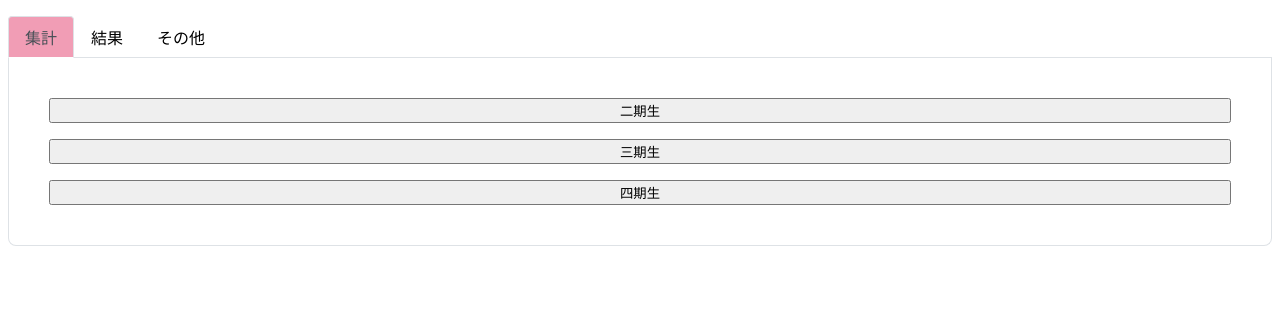
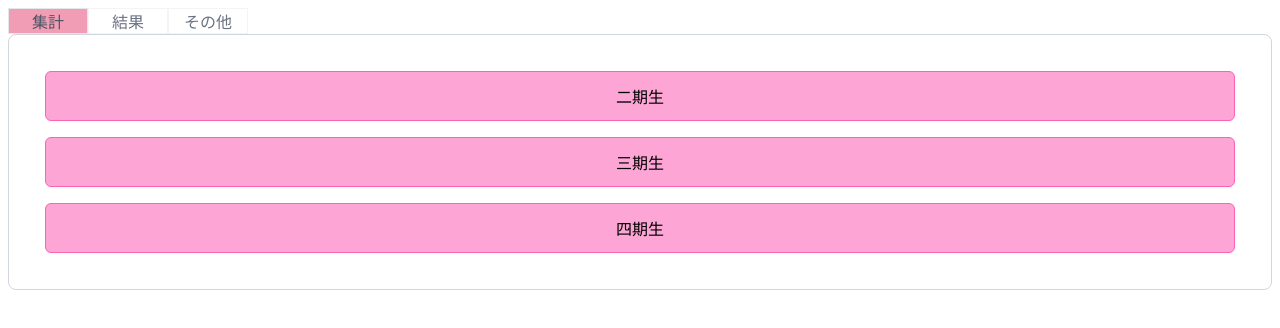
Before and after one commit to akazs/karasu, a SvelteKit app: page / in a window 1280 px wide. Shown: the top 328 px of the page. Built offline with nearby package versions, Linux system fonts and the light colour scheme.

Commit message:
CSS & cosmetic

```diff
--- a/src/app.css
+++ b/src/app.css
@@ -1,11 +1,5 @@
 @import 'tailwindcss';
 
 html {
-  margin: 2em;
+  @apply m-2 md:m-8
 }
-
-button {
-  padding: 10px 20px;
-  border-radius: 10px;
-  cursor: pointer;
-}
--- a/src/routes/+page.svelte
+++ b/src/routes/+page.svelte
@@ -1,8 +1,8 @@
 <script>
   import { SvelteMap } from 'svelte/reactivity';
-  import Sorter from './Sorter.svelte';
-  import Table from './Table.svelte';
-  import Utils from './Utils.svelte';
+  import Sorter from './sorter.svelte';
+  import Table from './table.svelte';
+  import Utils from './utils.svelte';
 
   let sortedPhotos = new SvelteMap();
 
@@ -30,9 +30,7 @@
 <ul>
   {#each tabs as tab (tab.name)}
     <li class={activeTab == tab.name ? 'active' : ''}>
-      <!-- svelte-ignore a11y_click_events_have_key_events -->
-      <!-- svelte-ignore a11y_no_static_element_interactions -->
-      <span onclick={handleClick(tab.name)}>{tab.name}</span>
+      <button class="tab" onclick={handleClick(tab.name)}>{tab.name}</button>
     </li>
   {/each}
 </ul>
@@ -40,50 +38,12 @@
 {#each tabs as tab (tab.name)}
   {#if activeTab == tab.name}
     {@const Component = tab.component}
-    <div class="box">
+    <div class="box p-4 md:p-9">
       <Component sortedPhotos={tab.props} />
     </div>
   {/if}
 {/each}
 
 <style>
-  .box {
-    margin-bottom: 10px;
-    padding: 40px;
-    border: 1px solid #dee2e6;
-    border-radius: 0 0 0.5rem 0.5rem;
-    border-top: 0;
-  }
-
-  ul {
-    display: flex;
-    flex-wrap: wrap;
-    padding-left: 0;
-    margin-bottom: 0;
-    list-style: none;
-    border-bottom: 1px solid #dee2e6;
-  }
-
-  li {
-    margin-bottom: -1px;
-  }
-
-  span {
-    border: 1px solid transparent;
-    border-top-left-radius: 0.25rem;
-    border-top-right-radius: 0.25rem;
-    display: block;
-    padding: 0.5rem 1rem;
-    cursor: pointer;
-  }
-
-  span:hover {
-    border-color: #e9ecef #e9ecef #dee2e6;
-  }
-
-  li.active > span {
-    color: #495057;
-    background-color: #f19db5;
-    border-color: #dee2e6 #dee2e6 #fff;
-  }
+  @import './tabs.css';
 </style>
--- a/src/routes/Table.svelte
+++ /dev/null
@@ -1,60 +0,0 @@
-<script>
-  import { structured_members, cuts } from './Defaults.svelte';
-  let { sortedPhotos } = $props();
-</script>
-
-<table>
-  <thead class="bg-rose-100">
-    <tr>
-      <th scope="col">メンバー</th>
-      {#each cuts as cut (cut)}
-        <th scope="col" style="text-align: center">{cut}</th>
-      {/each}
-    </tr>
-  </thead>
-  <tbody>
-    {#each structured_members as generation (generation.name)}
-      {#if generation.enabled}
-        {#each generation.members as member (member)}
-          <tr>
-            <th scope="row">{member}</th>
-            <!-- eslint-disable-next-line -->
-            {#each sortedPhotos.get(member) || [0, 0, 0, 0] as cut}
-              <td>{cut}</td>
-            {/each}
-          </tr>
-        {/each}
-      {/if}
-    {/each}
-  </tbody>
-</table>
-
-<style>
-  table {
-    border-collapse: collapse;
-    border: 2px solid rgb(140 140 140);
-    font-family: sans-serif;
-    font-size: 1rem;
-    letter-spacing: 1px;
-  }
-
-  th,
-  td {
-    border: 1px solid rgb(160 160 160);
-    padding: 8px 10px;
-  }
-
-  td {
-    text-align: center;
-    font-weight: bold;
-    width: 20%;
-  }
-
-  th {
-    text-align: left;
-  }
-
-  tbody > tr:nth-of-type(even) {
-    background-color: rgb(237 238 242);
-  }
-</style>
--- a/src/routes/Tabs.svelte
+++ /dev/null
@@ -1,62 +0,0 @@
-<script>
-  export let tabs = [];
-  export let activeTab = '';
-
-  const handleClick = (tabName) => () => (activeTab = tabName);
-</script>
-
-<ul>
-  {#each tabs as tab (tab.name)}
-    <li class={activeTab === tab.name ? 'active' : ''}>
-      <button onclick={handleClick(tab.name)}>{tab.name}</button>
-    </li>
-  {/each}
-</ul>
-
-{#each tabs as tab (tab.name)}
-  {#if activeTab == tab.name}
-    <div class="box">
-      <svelte:component this={tab.component} />
-    </div>
-  {/if}
-{/each}
-
-<style>
-  .box {
-    margin-bottom: 10px;
-    padding: 40px;
-    border: 1px solid #dee2e6;
-    border-radius: 0 0 0.5rem 0.5rem;
-    border-top: 0;
-  }
-  ul {
-    display: flex;
-    flex-wrap: wrap;
-    padding-left: 0;
-    margin-bottom: 0;
-    list-style: none;
-    border-bottom: 1px solid #dee2e6;
-  }
-  li {
-    margin-bottom: -1px;
-  }
-
-  button {
-    border: 1px solid transparent;
-    border-top-left-radius: 0.25rem;
-    border-top-right-radius: 0.25rem;
-    display: block;
-    padding: 0.5rem 1rem;
-    cursor: pointer;
-  }
-
-  button:hover {
-    border-color: #e9ecef #e9ecef #dee2e6;
-  }
-
-  li.active > button {
-    color: #495057;
-    background-color: #fff;
-    border-color: #dee2e6 #dee2e6 #fff;
-  }
-</style>
--- /dev/null
+++ b/src/routes/buttons.css
@@ -0,0 +1,17 @@
+@import 'tailwindcss';
+
+button {
+  @apply text-shadow-black py-2 md:py-3 px-4 rounded-md break-keep
+}
+
+.btn-pink {
+  @apply bg-pink-300 hover:bg-pink-400 border border-pink-400
+}
+
+.btn-pink-focus-active {
+  @apply focus:outline-2 focus:outline-offset-2 focus:outline-pink-300 active:bg-pink-500
+}
+
+.btn-indigo {
+  @apply bg-indigo-200 hover:bg-indigo-300 border border-pink-300
+}
--- a/src/routes/Sorter.svelte
+++ b/src/routes/sorter.svelte
@@ -1,5 +1,5 @@
 <script>
-  import { structured_members, cuts } from './Defaults.svelte';
+  import { structured_members, cuts } from './defaults.svelte';
   let { sortedPhotos } = $props();
 
   let currentState = $state(0);
@@ -14,11 +14,11 @@
 </script>
 
 {#if currentState % 3 == 0}
-  <div id="generation-buttons">
+  <div class="grid gap-2 md:gap-4">
     {#each structured_members as generation (generation.name)}
       {#if generation.enabled}
         <button
-          class="bg-pink-300"
+          class="btn-pink"
           aria-label={generation.name}
           onclick={() => {
             selectedGeneration = generation.name;
@@ -31,12 +31,12 @@
 {/if}
 
 {#if currentState % 3 == 1}
-  <div id="member-buttons">
+  <div class="grid grid-cols-2 md:grid-cols-6 gap-2 md:gap-4">
     {#each structured_members as generation (generation.name)}
       {#if generation.name == selectedGeneration}
         {#each generation.members as member (member)}
           <button
-            class="bg-pink-300"
+            class="btn-pink"
             aria-label={member}
             onclick={() => {
               selectedMember = member;
@@ -48,7 +48,7 @@
     {/each}
     {#if !oneGenerationMode}
       <button
-        class="bg-indigo-200"
+        class="btn-indigo"
         aria-label="back"
         onclick={() => {
           currentState -= 1;
@@ -59,10 +59,10 @@
 {/if}
 
 {#if currentState % 3 == 2}
-  <div id="cut-buttons">
+  <div class="grid gap-2 md:gap-4">
     {#each cuts as cut, i (cut)}
       <button
-        class="bg-pink-300"
+        class="btn-pink"
         aria-label={cut}
         onclick={() => {
           let data = $state([0, 0, 0, 0]);
@@ -76,7 +76,7 @@
       >
     {/each}
     <button
-      class="bg-indigo-200"
+      class="btn-indigo"
       aria-label="back"
       onclick={() => {
         currentState -= 1;
@@ -86,27 +86,5 @@
 {/if}
 
 <style>
-  #member-buttons {
-    display: grid;
-    grid-gap: 1em;
-    grid-template-columns: repeat(6, 1fr);
-  }
-
-  @media (max-width: 1000px) {
-    #member-buttons {
-      grid-template-columns: repeat(2, 1fr);
-    }
-  }
-
-  #cut-buttons,
-  #generation-buttons {
-    display: grid;
-    grid-gap: 1em;
-  }
-  /*
-  button {
-    padding: 10px 20px;
-    border-radius: 10px;
-    cursor: pointer;
-  } */
+  @import './buttons.css';
 </style>
--- /dev/null
+++ b/src/routes/table.css
@@ -0,0 +1,21 @@
+@import 'tailwindcss';
+
+td {
+    @apply text-center font-bold border border-solid py-1 md:py-2 px-3
+}
+
+th {
+    @apply text-center font-bold border border-solid
+}
+
+.th-row {
+    @apply py-1 md:py-2 px-3
+}
+
+.th-col {
+    @apply h-15 py-1 px-0
+}
+
+td {
+    @apply h-15 overflow-hidden
+}
--- /dev/null
+++ b/src/routes/table.svelte
@@ -0,0 +1,36 @@
+<script>
+  import { structured_members, cuts } from './defaults.svelte';
+  let { sortedPhotos } = $props();
+</script>
+
+<table
+  class="table-fixed w-fit text-sm md:text-base break-keep border-collapse border-2 border-gray-500"
+>
+  <thead class="bg-rose-100">
+    <tr>
+      <th scope="col" class="th-col">メンバー</th>
+      {#each cuts as cut (cut)}
+        <th scope="col" class="th-col">{cut}</th>
+      {/each}
+    </tr>
+  </thead>
+  <tbody>
+    {#each structured_members as generation (generation.name)}
+      {#if generation.enabled}
+        {#each generation.members as member (member)}
+          <tr class="odd:bg-white even:bg-gray-100">
+            <th scope="row" class="th-row">{member}</th>
+            <!-- eslint-disable-next-line -->
+            {#each sortedPhotos.get(member) || [0, 0, 0, 0] as cut}
+              <td>{cut}</td>
+            {/each}
+          </tr>
+        {/each}
+      {/if}
+    {/each}
+  </tbody>
+</table>
+
+<style>
+  @import './table.css';
+</style>
--- /dev/null
+++ b/src/routes/tabs.css
@@ -0,0 +1,17 @@
+@import 'tailwindcss';
+
+ul {
+  @apply flex;
+}
+
+.tab {
+  @apply w-20 text-center block border border-solid border-gray-100 hover:border-gray-400 text-gray-500 cursor-pointer;
+}
+
+li.active > .tab {
+  @apply border-gray-200 bg-[#f19db5] text-gray-600;
+}
+
+.box {
+  @apply border border-solid border-gray-300 rounded-lg;
+}
--- a/src/routes/Utils.svelte
+++ b/src/routes/utils.svelte
@@ -1,5 +1,5 @@
 <script>
-  import { structured_members, cuts } from './Defaults.svelte';
+  import { structured_members, cuts } from './defaults.svelte';
   let { sortedPhotos } = $props();
 
   function sortedPhotosToCSV(sortedPhotos) {
@@ -25,10 +25,10 @@
   let CSVButtonText = $state('CSVをコピー');
 </script>
 
-<div id="output">
+<div>
   <button
     id="copy-csv"
-    class="bg-pink-300"
+    class="btn-pink btn-pink-focus-active w-35 text-center"
     aria-label="CSV"
     onclick={() => {
       let CSV = sortedPhotosToCSV(sortedPhotos);
@@ -45,7 +45,7 @@
 </div>
 
 {#each structured_members as generation (generation.name)}
-  <div class="options">
+  <div class="mt-4">
     <label>
       <input type="checkbox" bind:checked={generation.enabled} />
       {generation.name}を含む
@@ -54,7 +54,5 @@
 {/each}
 
 <style>
-  div.options {
-    margin-top: 1em;
-  }
+  @import './buttons.css';
 </style>
```
Also changed, not shown: src/routes/defaults.svelte (renamed from src/routes/Defaults.svelte), 1 other file (tests, documents, lock files or other folders).
